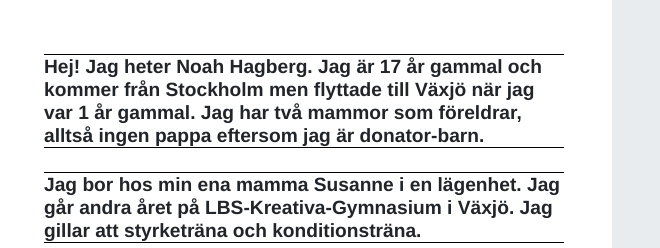
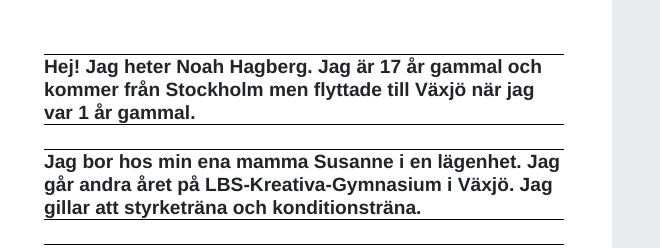
Before and after one commit to HaggeKagge/CV-profilvecka, a plain HTML site: page index.html in a window 1280 px wide. Shown: the part 228-476 px from the top of the page, 620-1280 px from the left. Drawn offline with nearby package versions, Linux system fonts and the light colour scheme.

Commit message:
Update index.html

```diff
--- a/index.html
+++ b/index.html
@@ -104,8 +104,7 @@
                     kommer från
                     Stockholm
                     men flyttade till
-                    Växjö när jag var 1 år gammal. Jag har två mammor som föreldrar, alltså ingen pappa eftersom jag är
-                    donator-barn.
+                    Växjö när jag var 1 år gammal.
                 </h1>
 
                 <h1 id="mainContent1Text" class="ms-5 me-5 mb-4 border-bottom border-top border-black">Jag bor hos min
```
